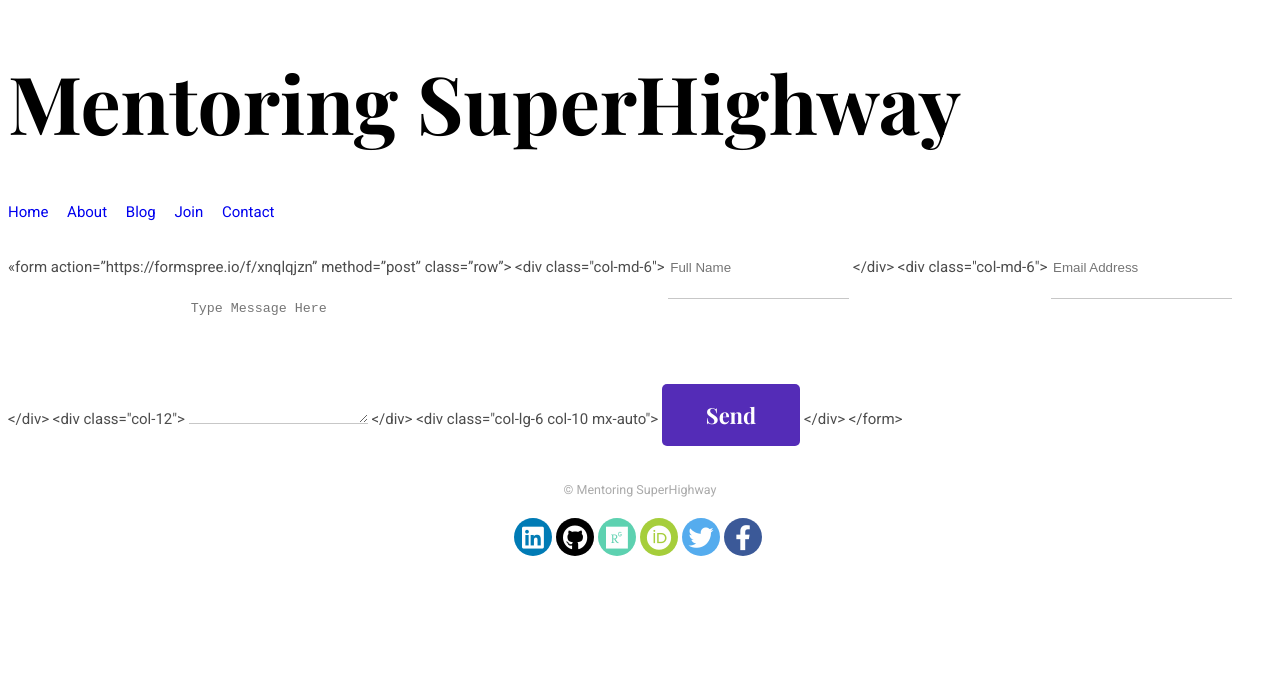
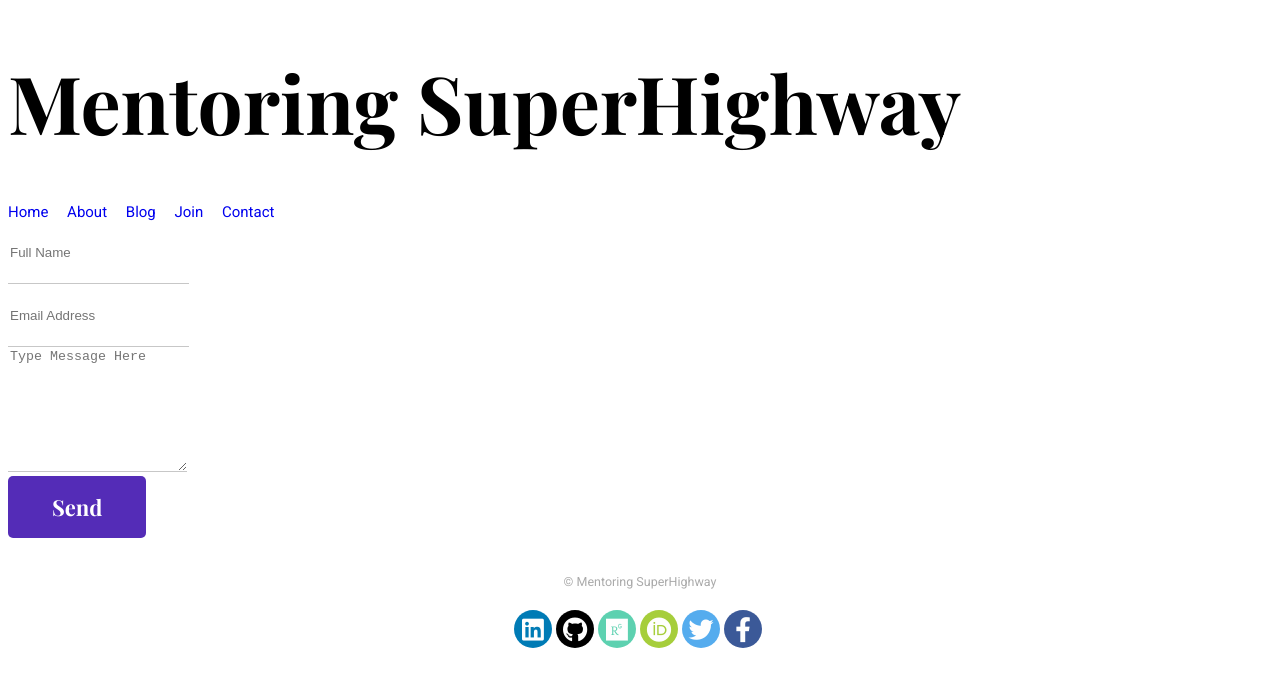
Before and after one commit to Mentoring-SuperHighway/test, a Jekyll site: the page built from contact.md, in a window 1280 px wide. Shown: the top 687 px of the page. Built offline with Jekyll 4.4.1, drawn with Linux system fonts in a browser that asks for light colours; nearby versions of some CDN libraries; our own code applies the rules of GitHub Pages for plain Markdown files.

Commit message:
Update contact.md

```diff
--- a/contact.md
+++ b/contact.md
@@ -2,7 +2,7 @@
 permalink: /contact/
 title: Contact
 ---
-<<form action="https://formspree.io/f/xnqlqjzn" method="post" class="row">
+<form action="https://formspree.io/f/xnqlqjzn" method="post" class="row">
             <div class="col-md-6">
               <input type="text" id="name" name="name" placeholder="Full Name" class="form-control px-0 mb-4" required>
             </div>
```
